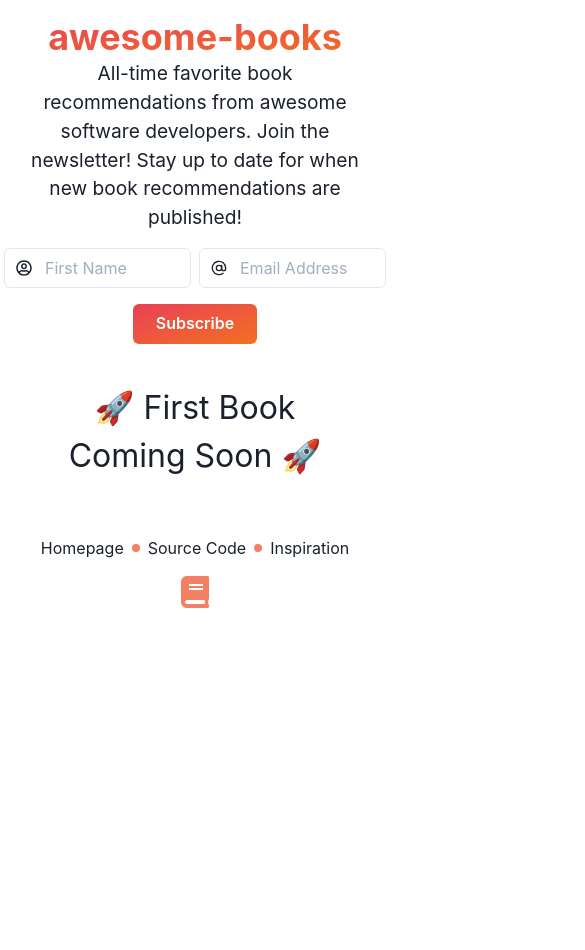
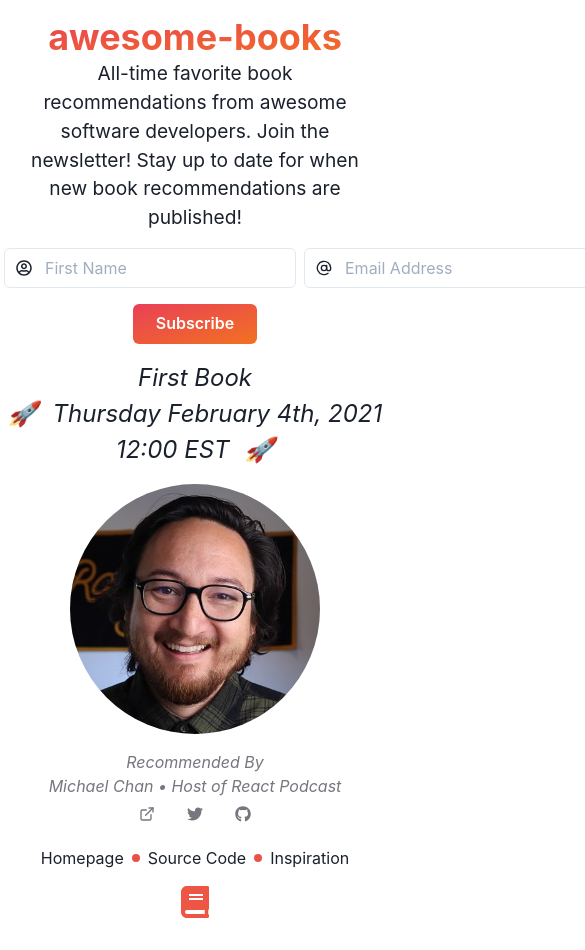
Before and after one commit to michaelgee22/mg-portfolio, a Next.js app in the folder web/: page /books in a window 390 px wide. Shown: the whole page, 585 px wide, since content can reach past the window. Before the commit the page ends 844 px from the top, so only its background shows below. Built offline with nearby package versions, Linux system fonts and the light colour scheme.

Commit message:
awesome-books subscriber redirect to success page & various UI Improvements (#12)
* awesome-books subscriber redirect test

* various UI & landing page improvements

* responsive improvements

```diff
--- a/web/src/containers/Books/Footer.tsx
+++ b/web/src/containers/Books/Footer.tsx
@@ -10,7 +10,7 @@ export const Footer = () => {
           <ChakraLink>Homepage</ChakraLink>
         </Link>
 
-        <Box w="8px" h="8px" backgroundColor="#f37f65" borderRadius="50%" m="0 8px" />
+        <Box w="8px" h="8px" backgroundColor="#EC5147" borderRadius="50%" m="0 8px" />
 
         <ChakraLink
           href="https://github.com/michaelgee22/michaelgee.dev"
@@ -20,14 +20,14 @@ export const Footer = () => {
           Source Code
         </ChakraLink>
 
-        <Box w="8px" h="8px" backgroundColor="#f37f65" borderRadius="50%" m="0 8px" />
+        <Box w="8px" h="8px" backgroundColor="#EC5147" borderRadius="50%" m="0 8px" />
 
         <ChakraLink href="https://dev.to/michaelgee" target="_blank" rel="noopener noreferrer">
           Inspiration
         </ChakraLink>
       </Flex>
 
-      <Icon as={FaBook} fontSize="32px" m="16px 0 32px 0" color="#f37f65" />
+      <Icon as={FaBook} fontSize="32px" m="16px 0 32px 0" color="#ED5544" />
     </Flex>
   )
 }
--- a/web/src/containers/Books/SubscriptionForm.tsx
+++ b/web/src/containers/Books/SubscriptionForm.tsx
@@ -12,13 +12,19 @@ export const SubscriptionForm = () => {
         data-uid="f4adac1697"
         data-format="inline"
         data-version="5"
-        data-options='{"settings":{"after_subscribe":{"action":"message","success_message":"Success! Now check your email to confirm your subscription.","redirect_url":""},"analytics":{"google":null,"facebook":null,"segment":null,"pinterest":null,"sparkloop":null,"googletagmanager":null},"modal":{"trigger":"timer","scroll_percentage":null,"timer":5,"devices":"all","show_once_every":15},"powered_by":{"show":true,"url":"https://convertkit.com?utm_source=dynamic&amp;utm_medium=referral&amp;utm_campaign=poweredby&amp;utm_content=form"}'
+        data-options={`{"settings":{"after_subscribe":{"action":"message","success_message":"Success! Now check your email to confirm your subscription.","redirect_url":${process.env.AWESOME_BOOKS_REDIRECT_URL}},"analytics":{"google":null,"facebook":null,"segment":null,"pinterest":null,"sparkloop":null,"googletagmanager":null},"modal":{"trigger":"timer","scroll_percentage":null,"timer":5,"devices":"all","show_once_every":15},"powered_by":{"show":true,"url":"https://convertkit.com?utm_source=dynamic&amp;utm_medium=referral&amp;utm_campaign=poweredby&amp;utm_content=form"}`}
       >
         <Flex direction="column" justify="center" data-style="clean">
           <ul data-element="errors" data-group="alert" />
 
-          <Flex maxW="800px" m="16px auto" data-element="fields" data-stacked="false">
-            <InputGroup m="0 4px">
+          <Flex
+            direction={['column', 'column', 'row', 'row']}
+            minW={['90%', '90%', '600px', '600px']}
+            m={['8px auto', '8px auto', '16px auto', '16px auto']}
+            data-element="fields"
+            data-stacked="false"
+          >
+            <InputGroup m={['8px 4px', '8px 4px', '0 4px', '0 4px']}>
               <InputLeftElement children={<Icon as={FaRegUserCircle} />} />
 
               <Input
--- a/web/src/containers/Books/index.tsx
+++ b/web/src/containers/Books/index.tsx
@@ -13,7 +13,7 @@ export const AwesomeBooks = (props: Props) => {
     <>
       <PageHead
         title="awesome-books"
-        description="All-time favorite book recommendations from developers for developers."
+        description="All-time favorite book recommendations from awesome software developers."
         url="https://michaelgee.dev/books"
       />
 
--- a/web/src/containers/Home/SocialIcon.tsx
+++ b/web/src/containers/Home/SocialIcon.tsx
@@ -14,7 +14,7 @@ export const SocialIcon = (props: Props) => {
       href={props.href}
       target="_blank"
       rel="noopener noreferrer"
-      size="md"
+      size="sm"
       m="0 8px"
       isRound
       aria-label={props.ariaLabel}
--- a/web/src/pages/books/index.tsx
+++ b/web/src/pages/books/index.tsx
@@ -1,8 +1,9 @@
-import { Box, Heading } from '@chakra-ui/react'
+import Image from 'next/image'
+import { Box, Flex, Heading } from '@chakra-ui/react'
 import { AwesomeBooks } from '../../containers/Books'
 
 // import { RecommendationTypes } from '../../containers/Books/Recommendation'
-// import { recommendations } from '../../constants/awesome-books'
+import { recommendations } from '../../constants/awesome-books'
 
 const AwesomeBooksPage = () => {
   return (
@@ -24,9 +25,54 @@ const AwesomeBooksPage = () => {
 
       <AwesomeBooks.SubscriptionForm />
 
-      <Box as="h2" textAlign="center" fontSize="32px" m="40px">
-        🚀 First Book Coming Soon 🚀
+      <Box as="h2" textAlign="center" fontSize="24px" mt="16px" fontStyle="italic">
+        First Book
       </Box>
+
+      <Box as="h2" textAlign="center" fontSize="24px" mb="16px" fontStyle="italic">
+        🚀{' '}
+        <Box as="span" p="0 8px">
+          Thursday February 4th, 2021 12:00 EST
+        </Box>{' '}
+        🚀
+      </Box>
+
+      <Flex justify="center" className="round-next-image">
+        <Image src="/images/awesome-books/michaelchan/avatar.jpg" width="250px" height="250px" />
+      </Flex>
+
+      <Box
+        as="h3"
+        textAlign="center"
+        color="#78757f"
+        fontWeight="normal"
+        fontStyle="italic"
+        pt="16px"
+      >
+        Recommended By
+      </Box>
+
+      <Box as="h3" textAlign="center" color="#78757f" fontWeight="normal" fontStyle="italic">
+        Michael Chan • Host of React Podcast
+      </Box>
+
+      <Flex justify="center" m="8px 0">
+        {recommendations[0].guestLinks.map(item => {
+          return (
+            <Box
+              as="a"
+              href={item.href}
+              target="_blank"
+              rel="noopener noreferrer"
+              color="#78757f"
+              m="0 16px"
+              key={item.id}
+            >
+              <item.icon />
+            </Box>
+          )
+        })}
+      </Flex>
 
       {/* {recommendations.map((item, index) => {
         return (
--- a/web/src/pages/index.tsx
+++ b/web/src/pages/index.tsx
@@ -9,7 +9,7 @@ const HomePage = () => {
 
       <Flex direction="column" justify="center" align="center">
         <Link href="/books">
-          <ChakraLink color="#000" p="16px 0 8px 0">
+          <ChakraLink color="#000" p="12px 0 8px 0">
             awesome-books
           </ChakraLink>
         </Link>
```
Also changed, not shown: web/src/containers/Home/Header.tsx (+3 -11 lines), web/src/pages/books/success/index.tsx (added, +49 -0 lines).
